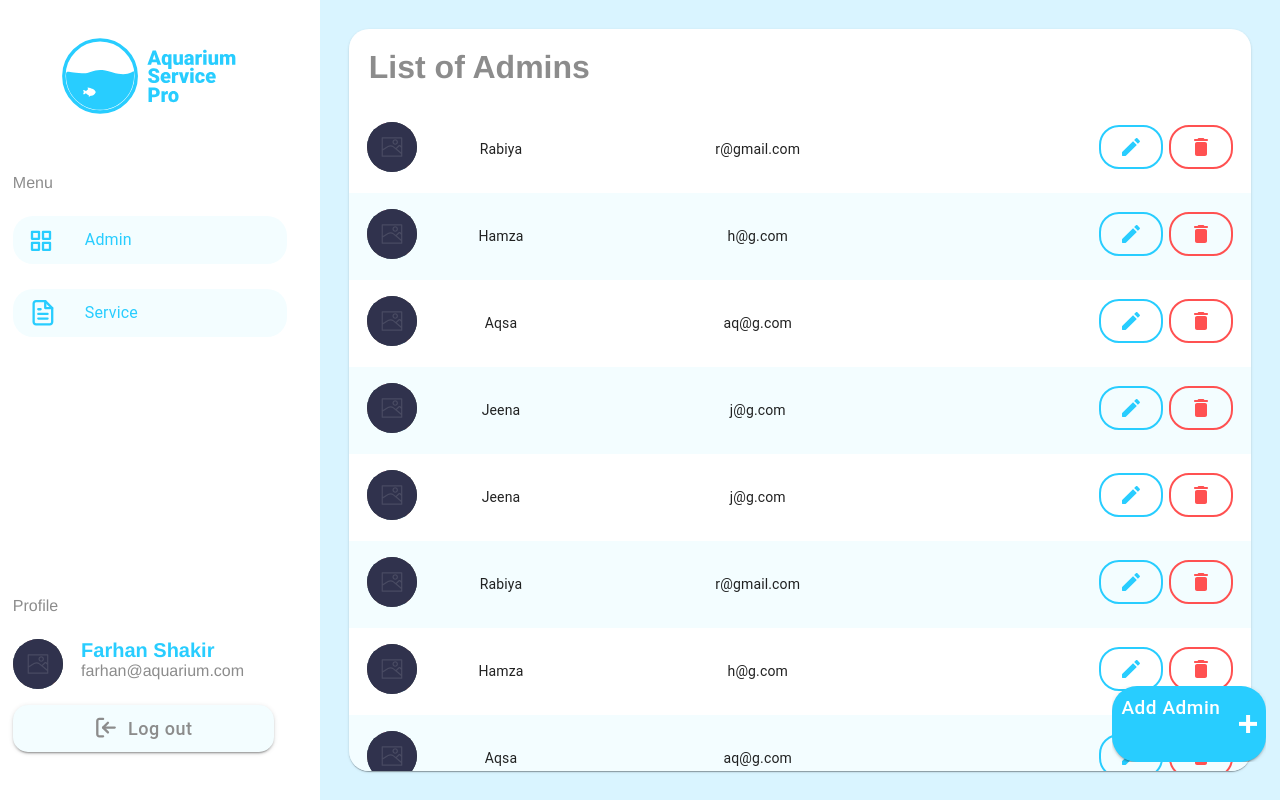
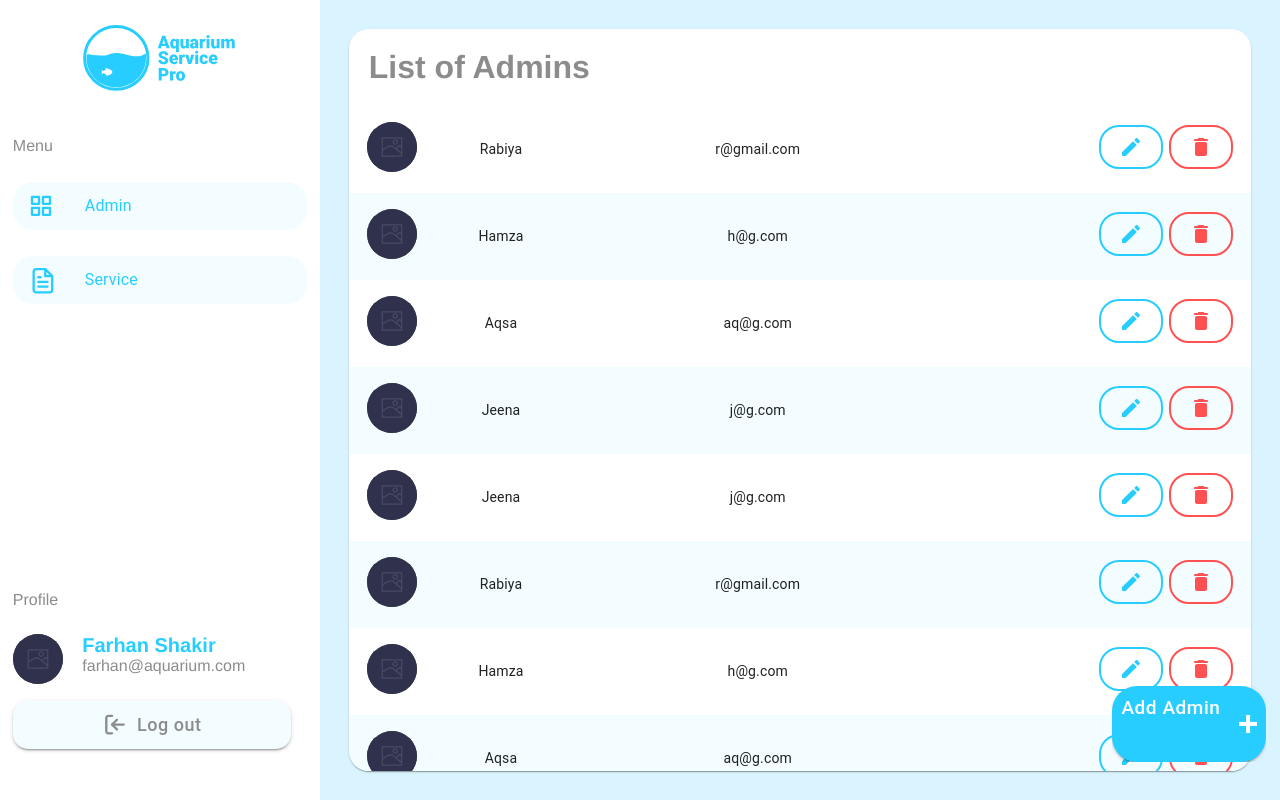
Before and after one commit to yousufkalim/aquarium-admin, a React (Create React App) app: page /superadmin in a window 1280 px wide. Built offline with nearby package versions, Linux system fonts and the light colour scheme; a web font is replaced by a local one.

Commit message:
Sidebar responsivness changes

```diff
--- a/src/components/Sidebar.jsx
+++ b/src/components/Sidebar.jsx
@@ -5,6 +5,7 @@ import Drawer from '@mui/material/Drawer';
 
 import Toolbar from '@mui/material/Toolbar';
 import List from '@mui/material/List';
+import { Link } from 'react-router-dom';
 
 // import Divider from '@mui/material/Divider';
 import ListItem from '@mui/material/ListItem';
@@ -37,12 +38,23 @@ export default function Sidebar() {
         variant="permanent"
         anchor="left"
       >
-        <img src={logo} style={{ margin: '16% auto', width: '70%', marginTop: '11%' }} alt="" />
+        <Link to="/" style={{ textDecoration: 'none' }} className="sidebarLogo">
+          <img
+            src={logo}
+            style={{ margin: '16% auto', width: '70%', marginTop: '11%' }}
+            className="sidebarLogoImg"
+            alt=""
+          />
+        </Link>
         {/* <Divider /> */}
 
         <List>
           <p className="sidebarTxt">Menu</p>
           {['Admin', 'Service'].map((text, index) => (
+            <Link
+              to={text === 'Admin' ? '/superadmin' : '/service'}
+              style={{ textDecoration: 'none' }}
+            >
               <ListItem className="fullListItem" key={text} disablePadding>
                 <ListItemButton className="listItem">
                   <ListItemIcon className="M-icon" activeClassName="active-nav-item">
@@ -55,6 +67,7 @@ export default function Sidebar() {
                   <ListItemText className="listItem" primary={text} />
                 </ListItemButton>
               </ListItem>
+            </Link>
           ))}
         </List>
         <div className="profileDiv">
--- a/src/css/Sidebar.css
+++ b/src/css/Sidebar.css
@@ -60,3 +60,15 @@
 .css-16ac5r2-MuiButtonBase-root-MuiListItemButton-root {
   border-radius: 20px !important;
 }
+
+@media only screen and (min-width: 992px) and (max-width: 1919px) {
+  .css-1ip8xo1-MuiDrawer-docked .MuiDrawer-paper {
+    width: 25% !important;
+  }
+  .sidebarLogo {
+    margin: 0 auto;
+  }
+  .sidebarLogoImg {
+    width: 100% !important;
+  }
+}
```
Lines whose indentation alone changed are shown as unchanged.
